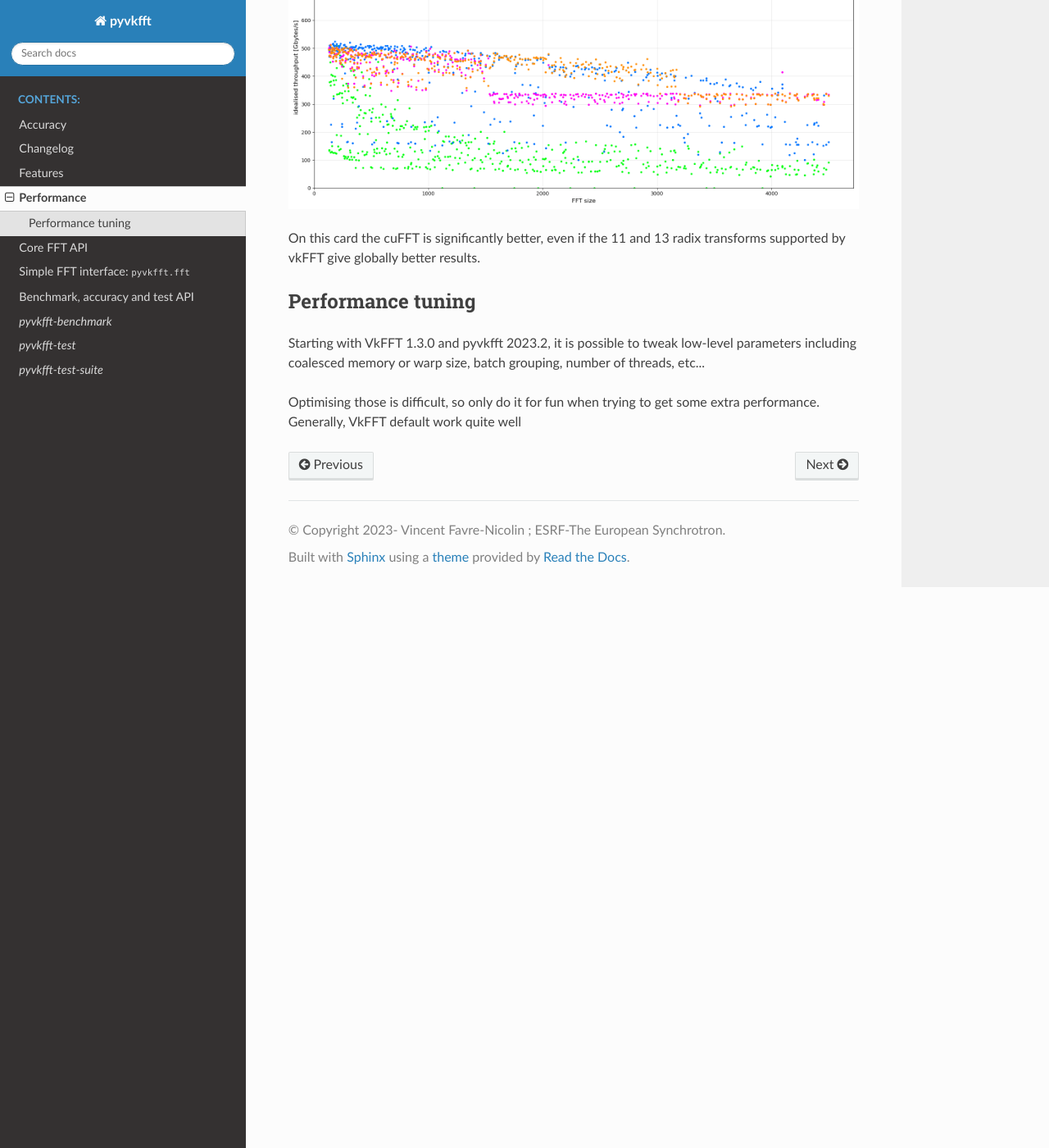
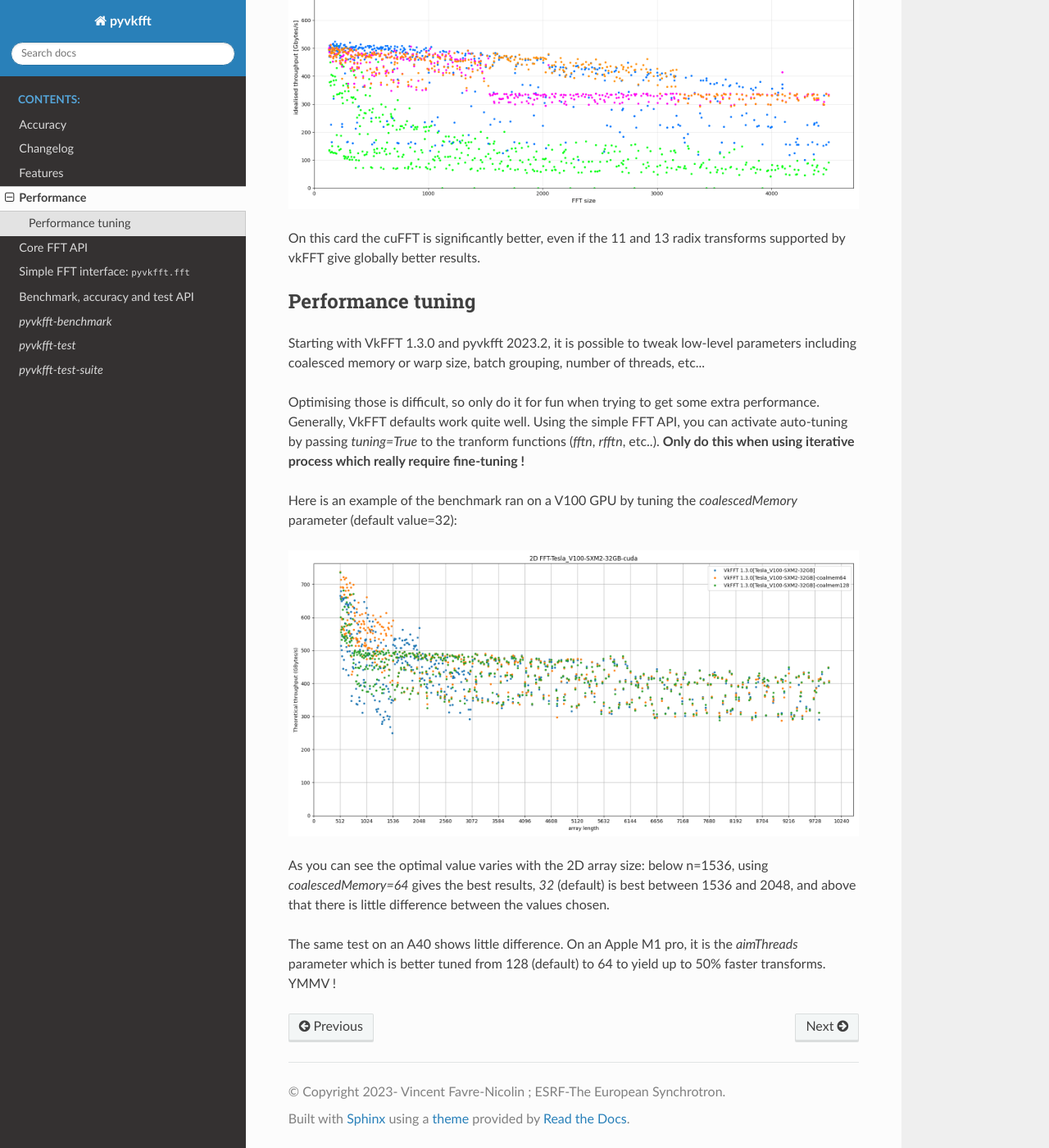
Before and after one commit to vincefn/pyvkfft, a Sphinx documentation site: the page built from doc/source/performance.rst, in a window 1280 px wide and 1400 px high, scrolled down 1394 px. Shown: the whole window at 82% size. Built offline with Sphinx 7.4.7 and the Read the Docs theme 2.0.0, drawn with Linux system fonts in a browser that asks for light colours.

Commit message:
Update tuning doc (incl. notebook). Remove sdist_vkfft since we use a subproject which can be checked out automatically. Bump version to 2023.2 to prepare for release.

```diff
--- a/README.rst
+++ b/README.rst
@@ -6,6 +6,8 @@ for Vulkan/CUDA/HIP/OpenCL.
 
 pyvkfft offers a simple python interface to the **CUDA** and **OpenCL** backends of VkFFT,
 compatible with **pyCUDA**, **CuPy** and **pyOpenCL**.
+
+The documentation can be found at https://pyvkfft.readthedocs.io
 
 Installation
 ------------
@@ -193,7 +195,24 @@ parameters including coalesced memory or warp size, batch grouping, number of th
 etc...
 
 Optimising those is difficult, so only do it for fun when trying to get some
-extra performance. Generally, VkFFT default work quite well
+extra performance. Generally, VkFFT defaults work quite well. Using the
+simple FFT API, you can activate auto-tuning by passing `tuning=True` to the
+tranform functions (`fftn`, `rfftn`, etc..). **Only do this when using iterative
+process which really require fine-tuning !**
+
+Here is an example of the benchmark ran on a V100 GPU by tuning the
+`coalescedMemory` parameter (default value=32):
+
+.. image:: https://raw.githubusercontent.com/vincefn/pyvkfft/master/doc/benchmark-V100-cuda-2D-coalmem.png
+
+As you can see the optimal value varies with the 2D array size: below
+n=1536, using `coalescedMemory=64` gives the best results, `32` (default)
+is best between 1536 and 2048, and above that there is little difference
+between the values chosen.
+
+The same test on an A40 shows little difference. On an Apple M1 pro,
+it is the `aimThreads` parameter which is better tuned from 128 (default)
+to 64 to yield up to 50% faster transforms. YMMV !
 
 Accuracy
 --------
--- a/doc/source/examples/index.rst
+++ b/doc/source/examples/index.rst
@@ -6,3 +6,4 @@ Example notebooks:
   * :doc:`OpenCL tests <pyvkfft-tests-OpenCL>`
   * :doc:`Accuracy notebook <accuracy>`
   * :doc:`cupy and pycuda <cupy-pycuda>`
+  * :doc:`Tuning VkFFT transform parameters <tuning>`
--- a/pyvkfft/version.py
+++ b/pyvkfft/version.py
@@ -2,9 +2,9 @@
 
 __authors__ = ["Vincent Favre-Nicolin (pyvkfft), Dmitrii Tolmachev (VkFFT)"]
 __license__ = "MIT"
-__date__ = "2023/01/22"
+__date__ = "2023/08/03"
 # Valid numbering includes 3.1, 3.1.0, 3.1.2, 3.1dev0, 3.1a0, 3.1b0
-__version__ = "2023.2b0"
+__version__ = "2023.2"
 
 
 def vkfft_version():
```
Also changed, not shown: setup.py (+3 -14 lines), doc/benchmark-V100-cuda-2D-coalmem.png (added), 2 other files.
